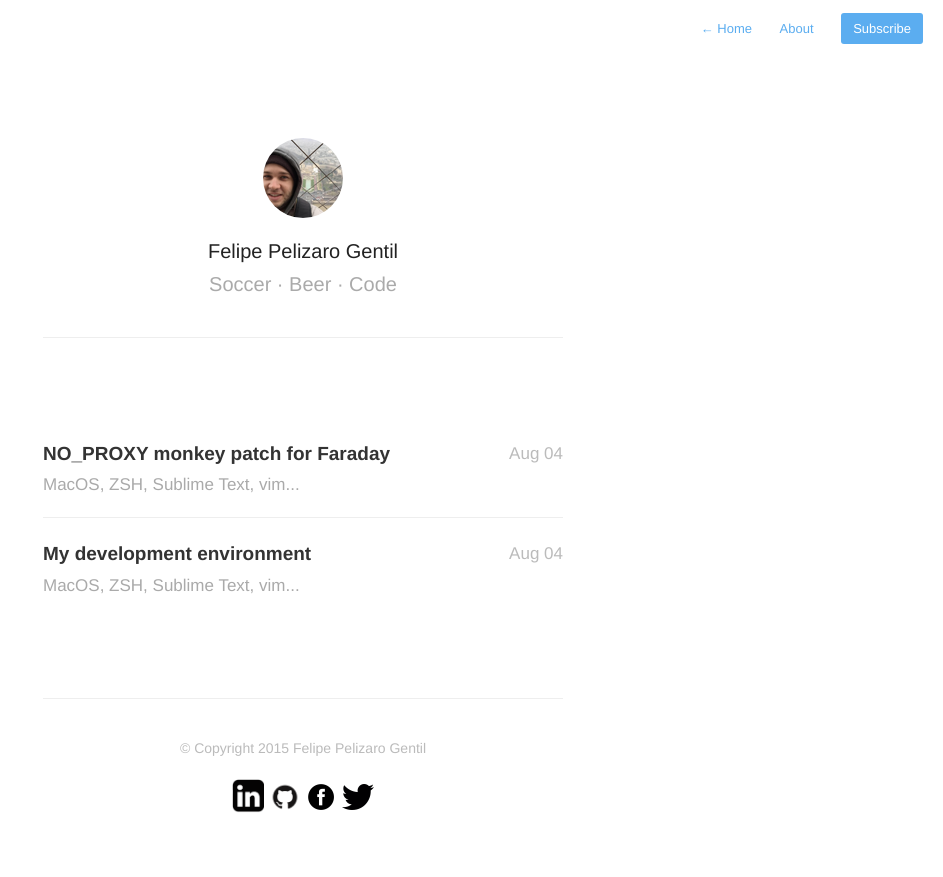
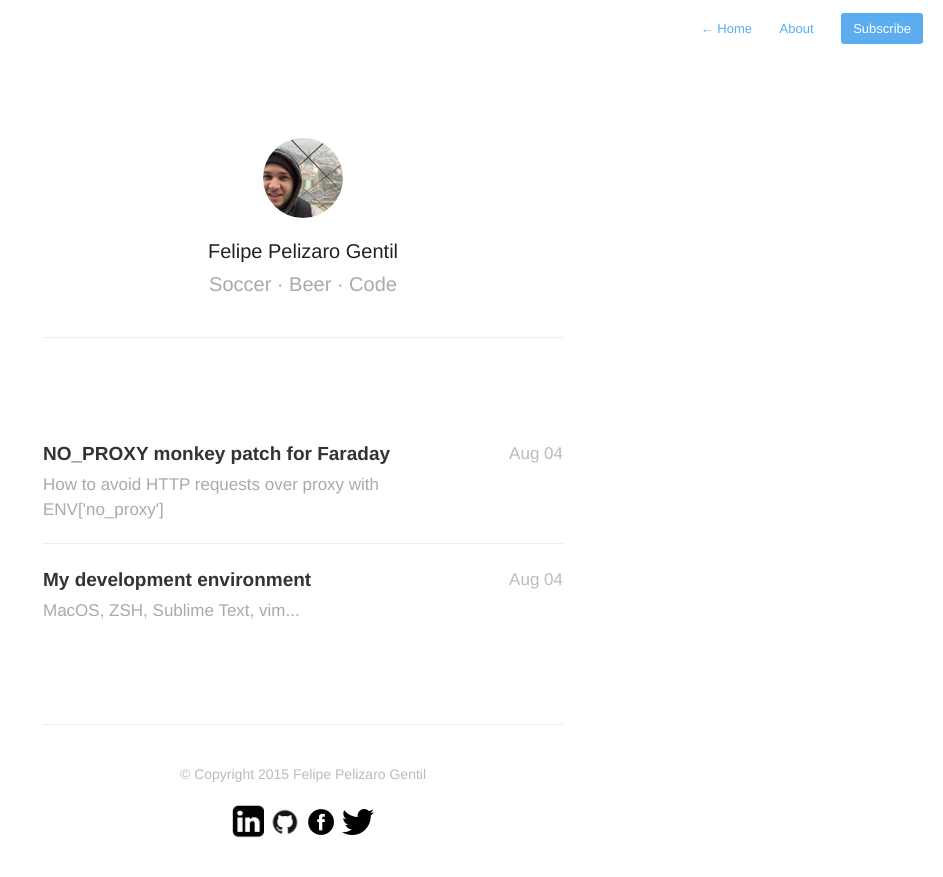
Before and after one commit to fpgentil/fpgentil.github.io, a Jekyll site: the page built from index.html, in a window 1280 px wide. Shown: the top 877 px of the page, without its empty margins (337-1280 px from the left). Built offline with Jekyll 4.4.1, drawn with Linux system fonts in a browser that asks for light colours; nearby versions of some CDN libraries; Markdown is read by kramdown in place of the engine named in the settings; the list of posts is cut into pages by our own code.

Commit message:
Fix description for new post about faraday monkey patch

```diff
--- a/_posts/2015-08-20-no-proxy-faraday-monkey-patch.markdown
+++ b/_posts/2015-08-20-no-proxy-faraday-monkey-patch.markdown
@@ -1,7 +1,7 @@
 ---
 title:  "NO_PROXY monkey patch for Faraday"
 date:   2015-08-04 20:00:00
-description: MacOS, ZSH, Sublime Text, vim...
+description: How to avoid HTTP requests over proxy with ENV['no_proxy']
 ---
 
 At work we've been using [Faraday][faraday] as our main HTTP library. We have four application that communicate with each other ussing HTTP. The architecture is a little bit complext and some of the hosts have acccess to the outside world and some don't. Because of that, sometimes we have to ignore the proxy and go directly from one host to another, using its VIP.
```
